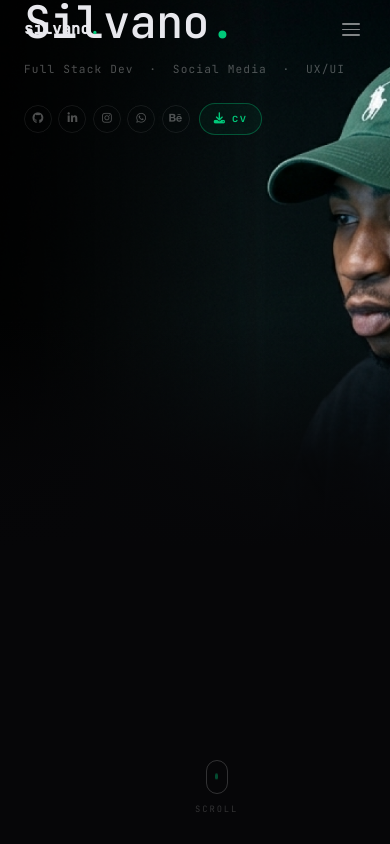
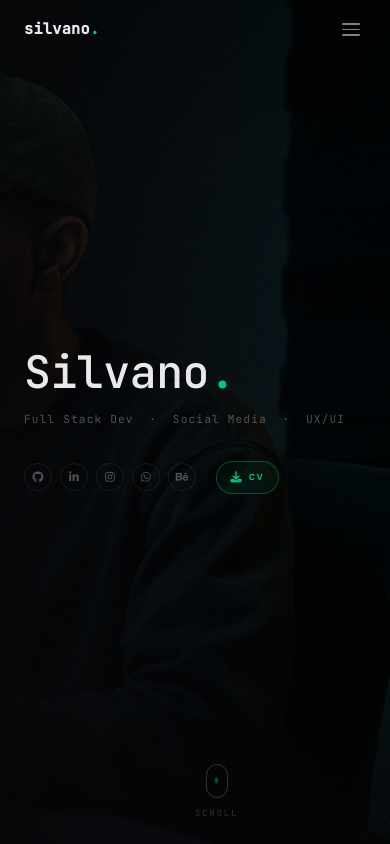
Before and after one commit to VanuchoLanga/-silvano-portfolio, a React (Vite) app: page / in a window 390 px wide. Shown: the top 844 px of the page. Built offline with nearby package versions, Linux system fonts and the light colour scheme.

Commit message:
claude me inervou

```diff
--- a/src/pages/Home.css
+++ b/src/pages/Home.css
@@ -165,57 +165,27 @@
 
 /* responsive */
 @media (max-width: 768px) {
-  .hero {
-    flex-direction: column;
-    align-items: stretch;
-    min-height: 100vh;
+  .hero__bg-photo {
+    background-image: url('/assets/hero-desktop.png');
+    background-position: right top;
   }
-
-  .hero__bg-photo {
-    background-image: url('/assets/hero-mobile.png');
-    background-position: top center;
-    background-size: cover;
+  .hero__bg-gradient {
+    background:
+      linear-gradient(to right, rgba(6,6,8,0.92) 0%, rgba(6,6,8,0.55) 48%, rgba(6,6,8,0.0) 100%),
+      linear-gradient(to top, rgba(6,6,8,0.6) 0%, transparent 35%);
   }
-
-  .hero__bg-gradient {
-    background: linear-gradient(
-      to bottom,
-      transparent 0%,
-      transparent 38%,
-      rgba(6,6,8,0.85) 55%,
-      rgba(6,6,8,1.0) 65%
-    );
-  }
-
-  .hero { align-items: flex-end; }
-
+  .hero { align-items: center; }
   .hero__content {
     max-width: 100%;
-    padding-top: 0;
-    padding-bottom: 6rem;
+    padding-top: calc(var(--nav-h) + 2rem);
+    padding-bottom: 5rem;
   }
-
-  .hero__name {
-    font-size: clamp(2rem, 11vw, 3rem);
-  }
-
-  .hero__tagline {
-    margin-bottom: 1.5rem;
-  }
-
-  .hero__row {
-    gap: 0.75rem;
-  }
-
-  .hero__mouse {
-    bottom: 1.75rem;
-  }
+  .hero__name { font-size: clamp(2rem, 11vw, 3rem); }
+  .hero__mouse { bottom: 1.5rem; }
 }
 
 @media (max-width: 480px) {
   .hero__name { font-size: clamp(1.8rem, 13vw, 2.8rem); }
-  .hero__row  { gap: 0.6rem; }
-  .hero__social { gap: 0.4rem; }
   .hero__social-icon { width: 28px; height: 28px; font-size: 0.7rem; }
 }
 
```
